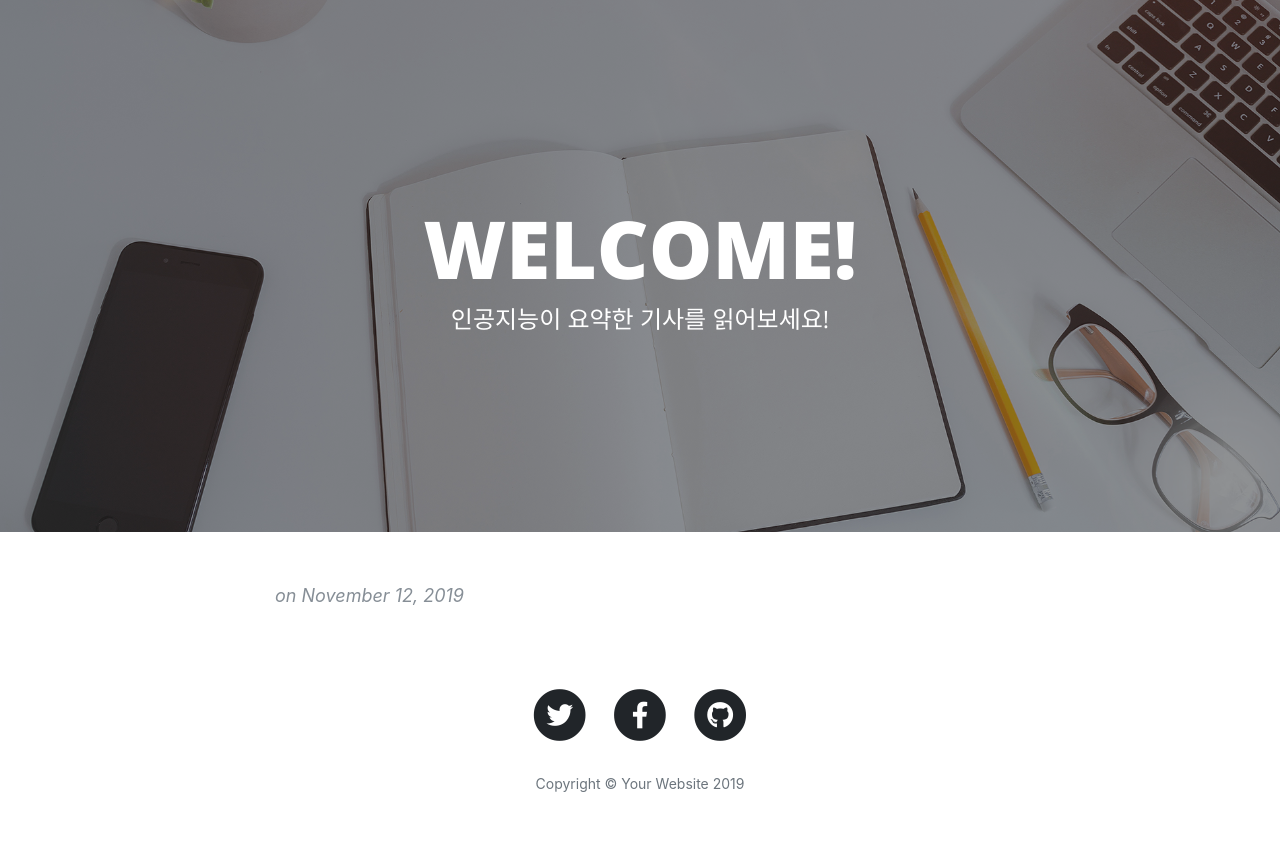
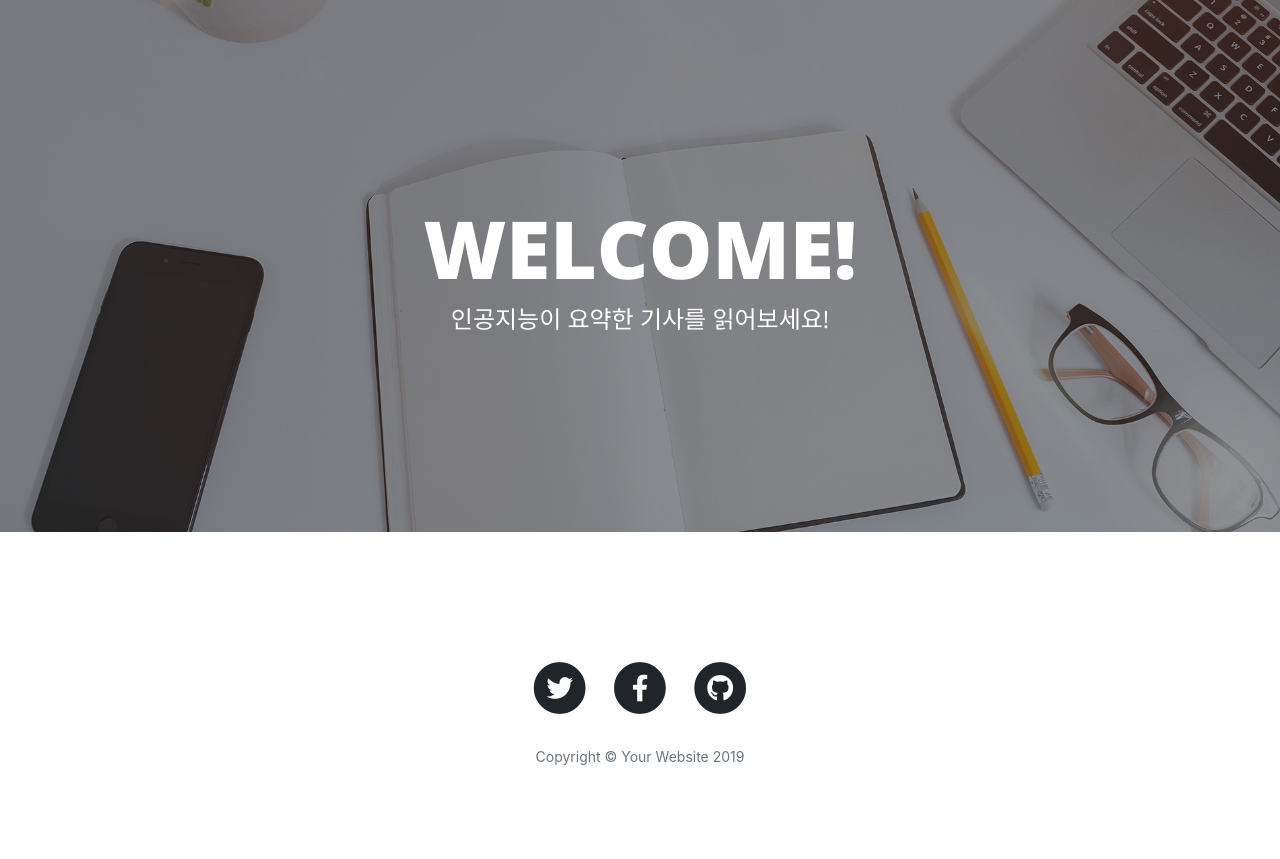
Before and after one commit to hyejinhyun/NLPG, a Flask app: page / in a window 1280 px wide. After the commit the page ends 765 px from the top, so only its background shows below. Run offline with Flask 2, Linux system fonts and the light colour scheme; data that the repository does not hold is empty; some libraries are stand-ins or nearby versions.

Commit message:
Update index.html

```diff
--- a/nlpg/module/templates/index.html
+++ b/nlpg/module/templates/index.html
@@ -57,7 +57,7 @@
           </a>
          {% endfor %}
           <p class="post-meta">
-            on November 12, 2019</p>
+            </p>
         </div>
 
 
```
